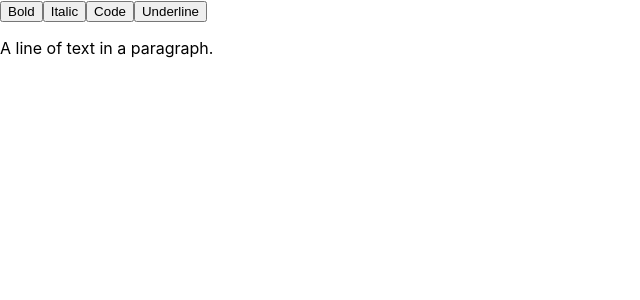
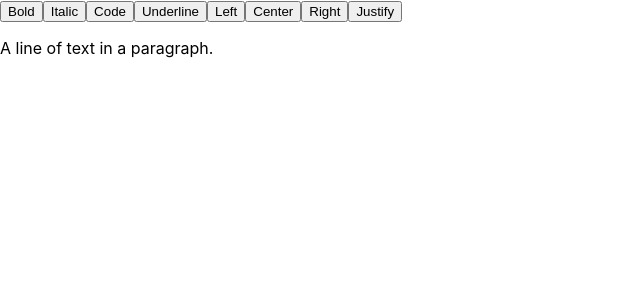
Before and after one commit to vinis-caixe/rich-text-editor, a React (Create React App) app: page / in a window 1280 px wide. Shown: the top 300 px of the page, without its empty margins (0-640 px from the left). Built offline with nearby package versions, Linux system fonts and the light colour scheme.

Commit message:
Adicionado alinhamento de texto

```diff
--- a/public/index.html
+++ b/public/index.html
@@ -24,7 +24,7 @@
       work correctly both with client-side routing and a non-root public URL.
       Learn how to configure a non-root public URL by running `npm run build`.
     -->
-    <title>Rich Text Editor</title>
+    <title>Rich-Text Editor</title>
   </head>
   <body>
     <noscript>You need to enable JavaScript to run this app.</noscript>
--- a/src/App.js
+++ b/src/App.js
@@ -1,28 +1,32 @@
 import React, { useCallback, useMemo, useState } from 'react'
-import { createEditor, Editor } from 'slate'
-import { Slate, Editable, withReact} from 'slate-react'
+import { createEditor, Editor, Element, Transforms } from 'slate'
+import { Slate, Editable, withReact } from 'slate-react'
 import { withHistory } from 'slate-history'
+
+const LIST_TYPES = ['numbered-list', 'bulleted-list']
+const TEXT_ALIGN_TYPES = ['left', 'right', 'center', 'justify']
 
 const CustomEditor = {
     isMarkActive(editor, mark){
         const marks = Editor.marks(editor)
-        switch(mark){
-            case 'bold': {
-                return marks ? marks.bold === true : false
-            }
-            case 'italic': {
-                return marks ? marks.italic === true : false
-            }
-            case 'code': {
-                return marks ? marks.code === true : false
-            }
-            case 'underline': {
-                return marks ? marks.underline === true : false
-            }
-            default: {
-                return false
-            }
-        }
+        return marks ? marks[mark] === true : false
+    },
+
+    isBlockActive(editor, block, blockType = 'type'){
+        const { selection } = editor
+        if(!selection) return false
+
+        const [match] = Array.from(
+            Editor.nodes(editor, {
+                at: Editor.unhangRange(editor, selection),
+                match: n =>
+                    !Editor.isEditor(n) &&
+                    Element.isElement(n) &&
+                    n[blockType] === block,
+            })
+        )
+
+        return !!match
     },
 
     toggleMark(editor, mark){
@@ -32,6 +36,41 @@ const CustomEditor = {
         }
         else{
             Editor.addMark(editor, mark, true)
+        }
+    },
+
+    toggleBlock(editor, block){
+        const isActive = CustomEditor.isBlockActive(
+            editor,
+            block,
+            TEXT_ALIGN_TYPES.includes(block)
+        )
+        const isList = LIST_TYPES.includes(block)
+
+        Transforms.unwrapNodes(editor, {
+            match: n =>
+                !Editor.isEditor(n) &&
+                Element.isElement(n) &&
+                LIST_TYPES.includes(n.type) &&
+                !TEXT_ALIGN_TYPES.includes(block),
+            split: true,
+        })
+        let newProperties = Element
+        if(TEXT_ALIGN_TYPES.includes(block)){
+            newProperties = {
+                align: isActive ? undefined : block,
+            }
+        }
+        else{
+            newProperties = {
+                type: isActive ? 'paragraph' : isList ? 'list-item' : block,
+            }
+        }
+        Transforms.setNodes(editor, newProperties)
+
+        if(!isActive && isList){
+            const format = { type: block, children: [] }
+            Transforms.wrapNodes(editor, format)
         }
     }
 
@@ -52,9 +91,32 @@ const App = () => {
     )
 
     const renderElement = useCallback(props => {
+        const style = { textAlign: props.element.align }
         switch (props.element.type){
+            case 'bulleted-list':
+                return (
+                    <ul style={style} {...props.attributes}>
+                        {props.children}
+                    </ul>
+                )
+            case 'list-item':
+                return (
+                    <li style={style} {...props.attributes}>
+                        {props.children}
+                    </li>
+                )
+            case 'numbered-list':
+                return (
+                    <ol style={style} {...props.attributes}>
+                        {props.children}
+                    </ol>
+                )
             default:
-                return <DefaultEement {...props} />
+                return (
+                    <p style={style} {...props.attributes}>
+                        {props.children}
+                    </p>
+                )
         }
     }, [])
 
@@ -110,11 +172,44 @@ const App = () => {
                     >
                         Underline
                     </button>
+                    <button
+                        onMouseDown={event => {
+                            event.preventDefault()
+                            CustomEditor.toggleBlock(editor, 'left')
+                        }}
+                    >
+                        Left
+                    </button>
+                    <button
+                        onMouseDown={event => {
+                            event.preventDefault()
+                            CustomEditor.toggleBlock(editor, 'center')
+                        }}
+                    >
+                        Center
+                    </button>
+                    <button
+                        onMouseDown={event => {
+                            event.preventDefault()
+                            CustomEditor.toggleBlock(editor, 'right')
+                        }}
+                    >
+                        Right
+                    </button>
+                    <button
+                        onMouseDown={event => {
+                            event.preventDefault()
+                            CustomEditor.toggleBlock(editor, 'justify')
+                        }}
+                    >
+                        Justify
+                    </button>
                 </div>
                 <Editable
                     editor={editor}
                     renderElement={renderElement}
                     renderLeaf={renderLeaf}
+                    placeholder="Enter some rich text..."
                     onKeyDown={event => {
                         if(!event.ctrlKey){
                             return
@@ -172,8 +267,4 @@ const Leaf = ({ attributes, children, leaf }) => {
     )
 }
 
-const DefaultEement = props => {
-    return <p {...props.attributes}>{props.children}</p>
-}
-
 export default App
--- a/src/index.js
+++ b/src/index.js
@@ -2,7 +2,6 @@ import React from 'react';
 import ReactDOM from 'react-dom/client';
 import './index.css';
 import App from './App';
-import reportWebVitals from './reportWebVitals';
 
 const root = ReactDOM.createRoot(document.getElementById('root'));
 root.render(
@@ -14,4 +13,3 @@ root.render(
 // If you want to start measuring performance in your app, pass a function
 // to log results (for example: reportWebVitals(console.log))
 // or send to an analytics endpoint. Learn more: https://bit.ly/CRA-vitals
-reportWebVitals();
--- a/src/reportWebVitals.js
+++ /dev/null
@@ -1,13 +0,0 @@
-const reportWebVitals = onPerfEntry => {
-  if (onPerfEntry && onPerfEntry instanceof Function) {
-    import('web-vitals').then(({ getCLS, getFID, getFCP, getLCP, getTTFB }) => {
-      getCLS(onPerfEntry);
-      getFID(onPerfEntry);
-      getFCP(onPerfEntry);
-      getLCP(onPerfEntry);
-      getTTFB(onPerfEntry);
-    });
-  }
-};
-
-export default reportWebVitals;
```
Also changed, not shown: src/setupTests.js (deleted, +0 -5 lines), src/logo.svg (deleted), 1 other file (tests, documents, lock files or other folders).
